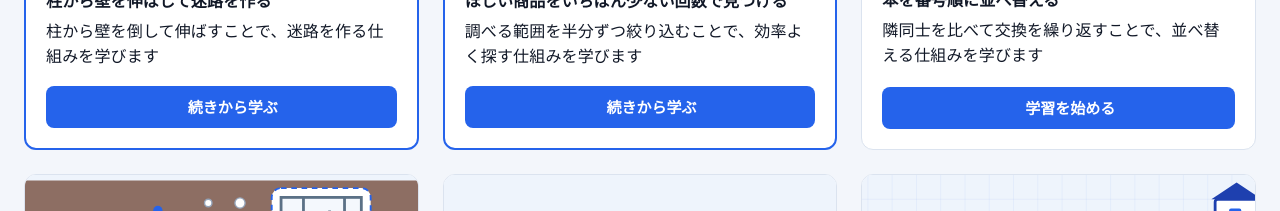
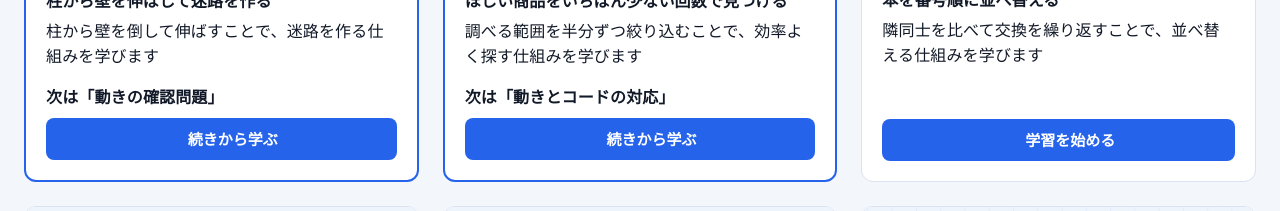
Before and after one commit to BeppuKanato/engineer-quest-ui-brushup, a Next.js app: page /courses in a window 1280 px wide. Shown: the part 719-930 px from the top of the page. Built offline with nearby package versions, Linux system fonts and the light colour scheme; some icons are missing.

Commit message:
feat: 学習中カードに「次は『段階名』」を表示

```diff
--- a/src/design/CoursesDesignDraft.tsx
+++ b/src/design/CoursesDesignDraft.tsx
@@ -407,6 +407,11 @@ const UnitCard: React.FC<{ unit: HomeUnit }> = ({ unit }) => {
           </Typography>
         )}
         <Box sx={{ mt: "auto", pt: 2 }}>
+          {inProgress && unit.nextPhase && (
+            <Typography fontSize={16} fontWeight={700} color={TEXT} sx={{ mb: 1 }}>
+              次は「{unit.nextPhase}」
+            </Typography>
+          )}
           <StateButton unit={unit} />
         </Box>
       </Box>
```
Also changed, not shown: 1 other file (tests, documents, lock files or other folders).
